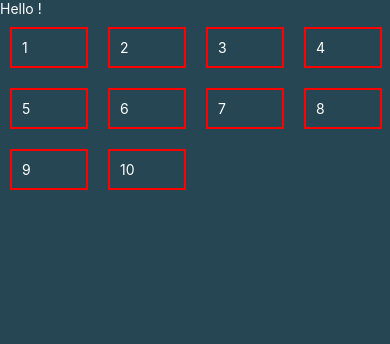
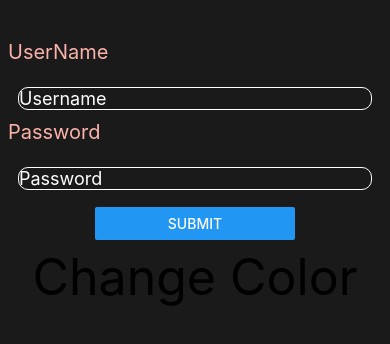
Before and after one commit to akondi-athreya/ReactNativeFirst, a React Native app: screen / in a window 390 px wide. Shown: the top 344 px of the page. Built offline with nearby package versions, Linux system fonts and the light colour scheme.

Commit message:
TouchableOpacity and Android Studio Emulator setup

```diff
--- a/App.js
+++ b/App.js
@@ -1,42 +1,79 @@
 import { StatusBar } from 'expo-status-bar';
-import { StyleSheet, Text, View, ScrollView, FlatList} from 'react-native';
+import { StyleSheet, Text, View, ScrollView, FlatList, TextInput, Button, TouchableOpacity } from 'react-native';
 import React from 'react';
 
 export default function App() {
     const data = [1, 2, 3, 4, 5, 6, 7, 8, 9, 10];
+    const [clr, setClr] = React.useState('black');
+    function getRandomColor() {
+        const letters = '0123456789ABCDEF';
+        let color = '#';
+        for (let i = 0; i < 6; i++) {
+            color += letters[Math.floor(Math.random() * 16)];
+        }
+        return color;
+    }
+
+    const colors = Array.from({ length: 50 }, getRandomColor);
+    const changeClr = () => {
+        const num = Math.floor(Math.random() * colors.length);
+        setClr(colors[num]);
+    }
     return (
-        <View style={styles.container}>
+        <ScrollView style={styles.container}>
             <View>
-                <Text style={styles.fontt}>Hello !</Text>
+                <Text style={styles.labels}>UserName</Text>
+                <TextInput placeholder='Username' placeholderTextColor={'#fff'} style={styles.inputbox} />
+                <Text style={styles.labels}>Password</Text>
+
+                <TextInput placeholder='Password' placeholderTextColor={'#fff'} style={styles.inputbox} secureTextEntry/>
+                <View style={styles.btnroom}>
+                    <View style={styles.btn}><Button title='Submit'></Button></View>
+                </View>
+                <TouchableOpacity onPress={changeClr}>
+                    <Text style={{ color: clr, textAlign: 'center', fontSize: 50 }}>Change Color</Text>
+                </TouchableOpacity>
             </View>
-            <View>
-                <FlatList
-                    data={data}
-                    renderItem={({ item }) => <View style={styles.box}>
-                        <Text style={styles.fontt}>{item}</Text>
-                    </View>}
-                    numColumns={4}
-                />
-            </View>
-            <StatusBar style="auto" />
-        </View>
+            <StatusBar style='light' />
+        </ScrollView>
     );
 }
 
 const styles = StyleSheet.create({
     container: {
+        backgroundColor: '#1A1A1A',
+        paddingTop: 40,
+        paddingInline: 8
+    },
+    labels: {
         flex: 1,
-        backgroundColor: '#264653',
+        justifyContent: 'center',
+        alignItems: 'center',
+        width: '100%',
+        fontSize: 20,
+        color: '#FAB3A9',
+        marginBottom: 10
     },
-    fontt: {
-        color: '#fff',
+    inputbox: {
+        borderColor: '#fff',
+        borderWidth: 1,
+        borderRadius: 10,
+        color: '#14BDEB',
+        fontSize: 18,
+        height: 'fit-content',
+        marginHorizontal: 10,
+        marginVertical: 10
     },
-    box: {
-        height: 'fit-content',
-        width: '20%',
-        padding: 10,
-        borderWidth: 2,
-        borderColor: 'red',
-        margin: 10,
+    btnroom: {
+        width: '100%',
+        display: 'flex',
+        justifyContent: 'center',
+        alignItems: 'center',
+        flex: 1,
+        marginVertical: 10,
+        height: 100
+    },
+    btn: {
+        width: 200,
     }
 });
```
